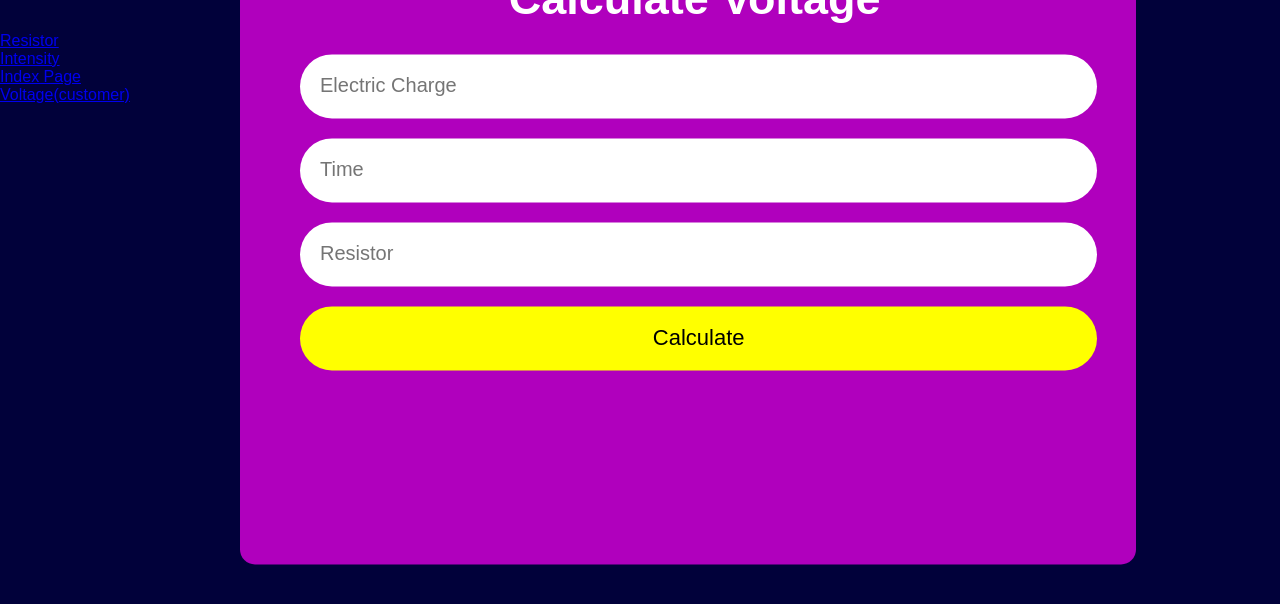
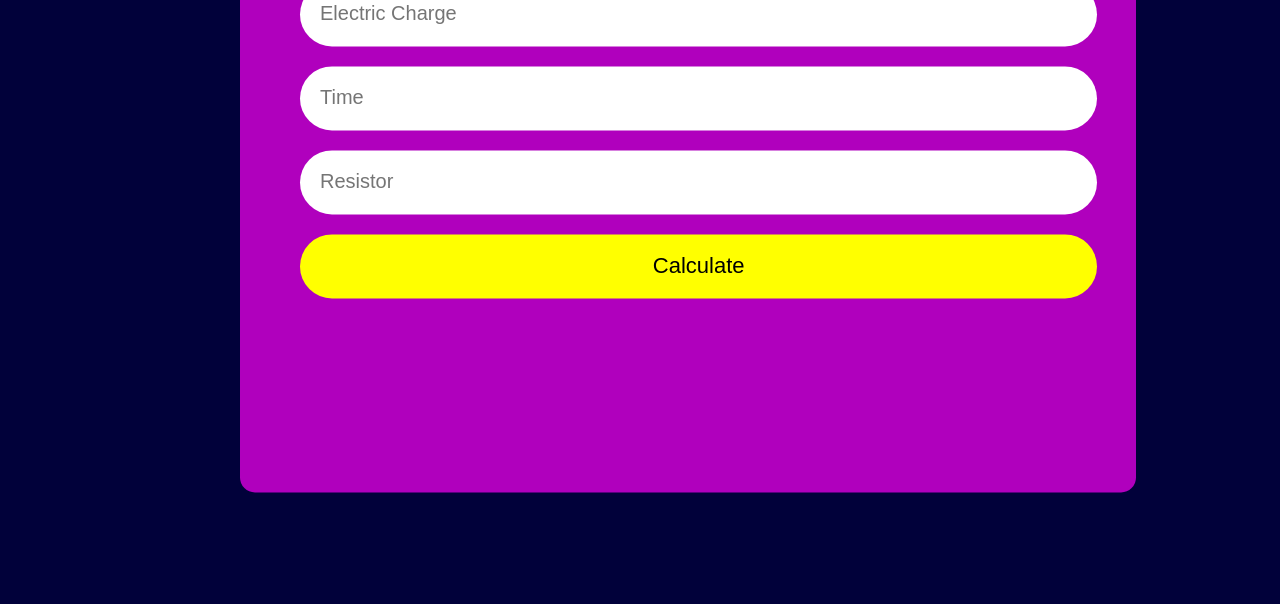
Before and after one commit to WebClubFc/Physics-Projects-First-Upload, a plain HTML site: page Volt/index.html in a window 1280 px wide. Drawn offline with Linux system fonts and the light colour scheme.

Commit message:
Update index.html

```diff
--- a/Volt/index.html
+++ b/Volt/index.html
@@ -10,17 +10,6 @@
 <body>
 
   <div class="container">
-
-    <div class="navbar">
-      <nav>
-        <ul>
-          <li class="link" id="resistor"><a href="../Resistor/index.html">Resistor</a></li>
-          <li class="link" id="amper"><a href="../Amper/index.html">Intensity</a></li>
-          <li class="link" id="main"><a href="../main/index.html">Index Page</a></li>
-          <li class="link" id="custom"><a href="../calculate all/index.html">Voltage(customer)</a></li>
-        </ul>
-      </nav>
-    </div>
 
     <div class="input-result">
       <h1>Calculate Voltage</h1>
```
